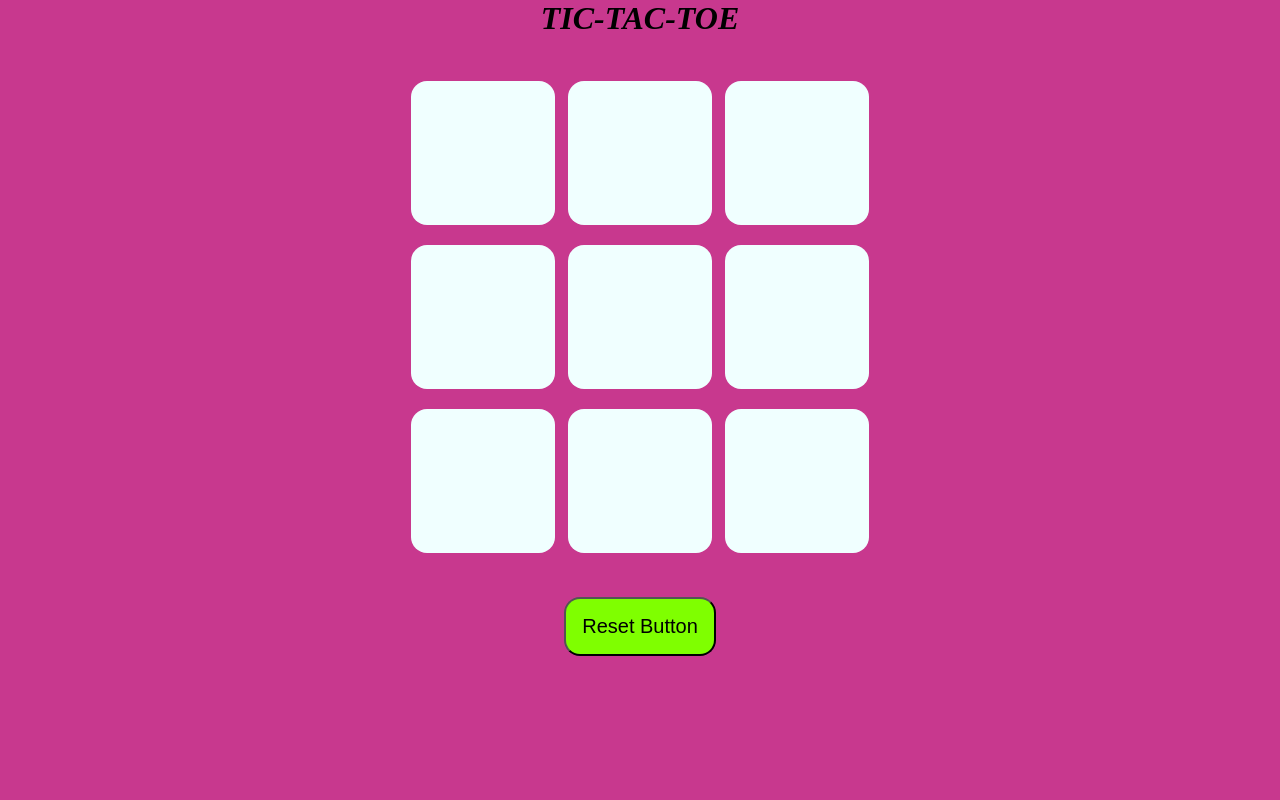
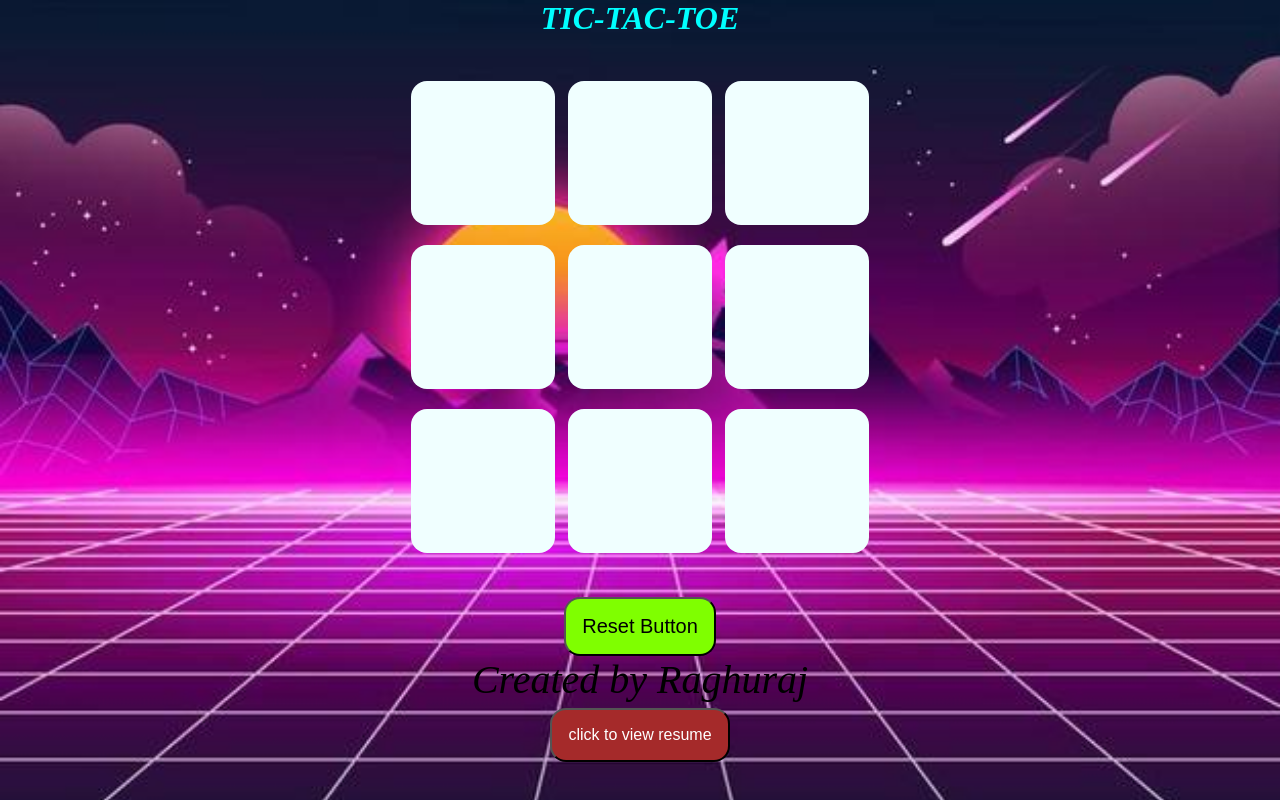
Before and after one commit to RaghuDekonda/tic-tac-toe, a plain HTML site: page index.html in a window 1280 px wide. Drawn offline with Linux system fonts and the light colour scheme.

Commit message:
improved the interface

```diff
--- a/index.html
+++ b/index.html
@@ -12,7 +12,7 @@
         <button id="new-btn">NEW GAME</button>
     </div>
     <main>
-        <h1>TIC-TAC-TOE </h1>
+        <h1 style="color: aqua;">TIC-TAC-TOE </h1>
         <div class="container">
             <div class="game">
                 <button class="box"></button>
@@ -25,9 +25,13 @@
                 <button class="box"></button>
                 <button class="box"></button>
         </div>
-
     </main>
     <button id="resetbutton"> Reset Button</button>
     <script src="script.js"></script>
+    <p id="na"> Created by Raghuraj
+        <br>
+        <button style="background-color: brown;border-radius: 1rem ;padding: 1rem;font-size: 1rem ;" >
+        <a href="https://drive.google.com/file/d/1L-DsILVDn24To-GYgHvlVjODKHRf_Wey/view?usp=drive_link"  style="color: white ;text-decoration: none;"> click to view resume</a></button>
+    </p>
 </body>
 </html>
--- a/style.css
+++ b/style.css
@@ -4,7 +4,8 @@
 }
 
 body{
-    background-color: rgb(200, 56, 142);
+    background-image: url("retro-futuristic-80s-background-free-vector.jpg");
+    background-size: cover ;
     text-align: center;
     font-style:italic;
 
@@ -14,8 +15,9 @@ body{
     display: flex;
     justify-content: center;
     align-items: center;
-
-
+}
+#na{
+    font-size: 40px;
 }
 
 .game{
@@ -49,7 +51,7 @@ body{
     line-height: 2cm;
 }
 .msg-container{
-    height: 30vmin;
+    height: 20vmin;
 }
 
 .hide{
```
Also changed, not shown: Screenshot 2024-07-05 143710.png (added), Screenshot 2024-07-05 143830.png (added), retro-futuristic-80s-background-free-vector.jpg (added), 1 other file.
